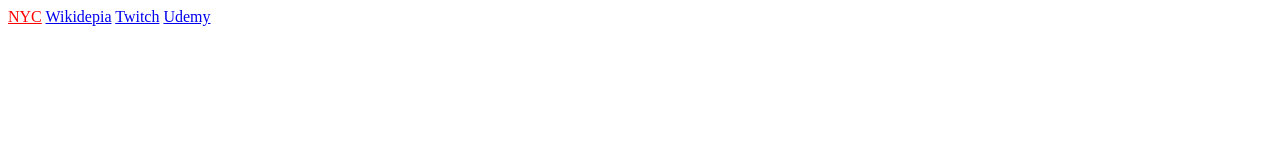
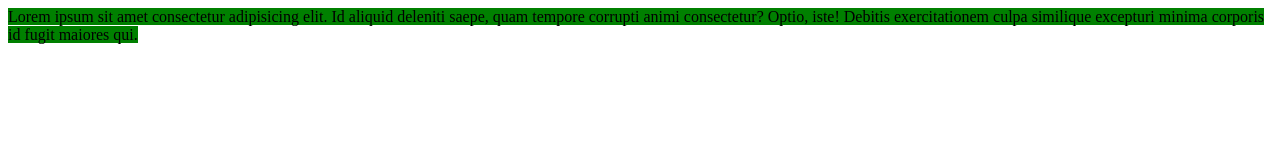
Before and after one commit to AlekseyMamoru/LearnFrontend, a plain HTML site: page index.html in a window 1280 px wide. Drawn offline with Linux system fonts and the light colour scheme.

Commit message:
display: inline and block and none

```diff
--- a/index.html
+++ b/index.html
@@ -6,28 +6,8 @@
     <link rel="stylesheet" href="style.css">
 </head>
 <body>
-    <!-- <h1 class="one">naninani1</h1>
-    <h2 class="one two">naninani2</h2>
-    <h3 class="two">naninani3</h3>
 
-    <p id="one">O my god</p> -->
-
-    <!-- <div>Hello</div>
-    <div class="text">World</div> -->
-
-    <!-- <div>
-        <p>Hello</p>
-    </div>
-
-    <p>World </p> -->
-
-    <!-- <a href="one">Hello World</a>
-    <img src="" alt="nature"> -->
-
-    <a class="link" href="https://www.nycgo.com">NYC</a>
-    <a class="visited" href="https://www.nycgo.com">Wikidepia</a>
-    <a class="hover" href="https://www.nycgo.com">Twitch</a>
-    <a class="active" href="https://www.nycgo.com">Udemy</a>
+    <div>Lorem ipsum <span>dolor</span> sit amet consectetur adipisicing elit. Id aliquid deleniti saepe, quam tempore corrupti animi consectetur? Optio, iste! Debitis exercitationem culpa similique excepturi minima corporis id fugit maiores qui.</div>
 
 
 </body>
--- a/style.css
+++ b/style.css
@@ -1,15 +1,17 @@
-.link:link{
-    color: red;
+
+
+div{
+        background-color: green;
+        width: 200px;
+        height: 200px;
+
+        display: inline;
 }
 
-.visited:visited{
-    color: darkcyan;
+span{
+    background-color: brown;
+    width: 50px;
+    height: 50px;
+
+    display: none;
 }
-
-.hover:hover{
-    color: blueviolet;
-}
-
-.active:active{
-    color: chocolate;
-}
```
